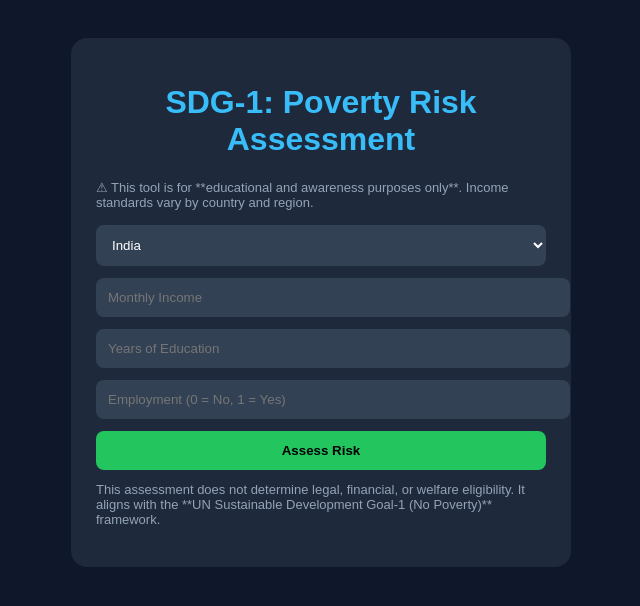
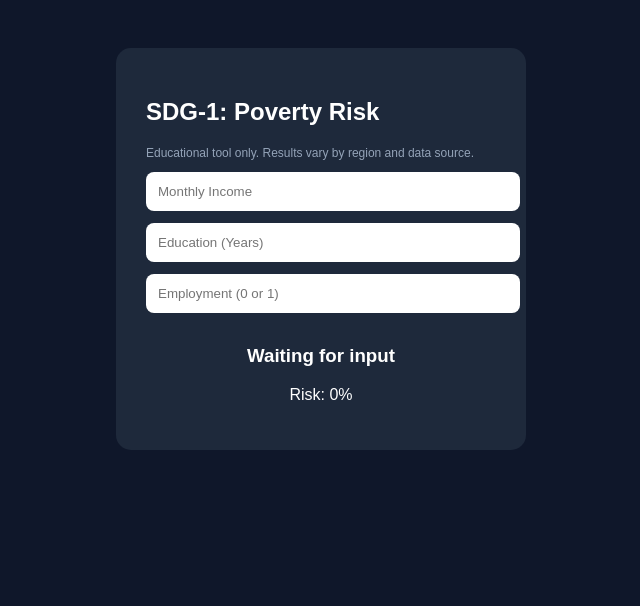
Before and after one commit to Github-of-dp/SDG_Poverty_App, a Flask app: page / in a window 1280 px wide. Shown: the top 606 px of the page, without its empty margins (319-959 px from the left). Run offline with Flask 3, Linux system fonts and the light colour scheme.

Commit message:
Update index.html

```diff
--- a/templates/index.html
+++ b/templates/index.html
@@ -2,130 +2,66 @@
 <html lang="en">
 <head>
 <meta charset="UTF-8">
-<title>SDG-1 Poverty Risk Assessment</title>
+<title>SDG-1 Poverty Risk Predictor</title>
 <meta name="viewport" content="width=device-width, initial-scale=1.0">
-
 <style>
 body {
     font-family: Arial, sans-serif;
     background: #0f172a;
-    color: #fff;
+    color: white;
     display: flex;
     justify-content: center;
-    padding: 30px;
-}
-.container {
-    max-width: 500px;
-    width: 100%;
 }
 .card {
+    margin-top: 40px;
     background: #1e293b;
-    padding: 25px;
-    border-radius: 16px;
+    padding: 30px;
+    border-radius: 15px;
+    width: 350px;
 }
-h1 { color: #38bdf8; text-align: center; }
-.warning, .disclaimer {
-    font-size: 13px;
-    color: #94a3b8;
-    margin-bottom: 15px;
-}
-input, select, button {
+input {
     width: 100%;
     padding: 12px;
     margin-bottom: 12px;
     border-radius: 8px;
     border: none;
 }
-input, select { background: #334155; color: #fff; }
-button {
-    background: #22c55e;
-    font-weight: bold;
-    cursor: pointer;
-}
 .result {
     margin-top: 20px;
-    background: #334155;
-    padding: 15px;
-    border-radius: 12px;
+    text-align: center;
 }
-.bar {
-    height: 14px;
-    background: #0f172a;
-    border-radius: 7px;
-    overflow: hidden;
-    margin: 10px 0;
-}
-.fill {
-    height: 100%;
-    width: 0%;
-    background: linear-gradient(to right, #22c55e, #facc15, #ef4444);
-    transition: width 0.8s;
-}
-ul { padding-left: 18px; }
 </style>
 </head>
 
 <body>
-<div class="container">
 <div class="card">
+    <h2>SDG-1: Poverty Risk</h2>
 
-<h1>SDG-1: Poverty Risk Assessment</h1>
+    <p style="font-size:12px;color:#94a3b8">
+        Educational tool only. Results vary by region and data source.
+    </p>
 
-<div class="warning">
-⚠ This tool is for **educational and awareness purposes only**.
-Income standards vary by country and region.
-</div>
+    <input id="income" type="number" placeholder="Monthly Income">
+    <input id="education" type="number" placeholder="Education (Years)">
+    <input id="employment" type="number" placeholder="Employment (0 or 1)">
 
-<select id="country">
-    <option>India</option>
-    <option>USA</option>
-    <option>UK</option>
-    <option>UAE</option>
-</select>
-
-<input type="number" id="income" placeholder="Monthly Income">
-<input type="number" id="education" placeholder="Years of Education">
-<input type="number" id="employment" placeholder="Employment (0 = No, 1 = Yes)">
-
-<button onclick="predict()">Assess Risk</button>
-
-<div class="result" id="result" style="display:none;">
-    <h3 id="riskText"></h3>
-    <div class="bar"><div class="fill" id="barFill"></div></div>
-    <p id="comparison"></p>
-    <p id="povertyLine"></p>
-
-    <h4>Suggested Interventions</h4>
-    <ul id="suggestions"></ul>
-</div>
-
-<div class="disclaimer">
-This assessment does not determine legal, financial, or welfare eligibility.
-It aligns with the **UN Sustainable Development Goal-1 (No Poverty)** framework.
-</div>
-
-</div>
+    <div class="result">
+        <h3 id="status">Waiting for input</h3>
+        <p id="probability">Risk: 0%</p>
+    </div>
 </div>
 
 <script>
-const pointer = document.getElementById("pointer");
-const statusText = document.getElementById("status");
-const probabilityText = document.getElementById("probability");
+async function predict() {
+    const income = document.getElementById("income").value;
+    const education = document.getElementById("education").value;
+    const employment = document.getElementById("employment").value;
 
-const inputs = ["income", "education", "employment"].map(
-    id => document.getElementById(id)
-);
-
-async function predictRisk() {
-    const income = parseFloat(document.getElementById("income").value);
-    const education = parseFloat(document.getElementById("education").value);
-    const employment = parseInt(document.getElementById("employment").value);
-
-    if (isNaN(income) || isNaN(education) || isNaN(employment)) return;
+    if (!income || !education || !employment) return;
 
     const response = await fetch("/predict", {
         method: "POST",
-        headers: { "Content-Type": "application/json" },
+        headers: {"Content-Type": "application/json"},
         body: JSON.stringify({
             income: income,
             education: education,
@@ -133,17 +69,23 @@ async function predictRisk() {
         })
     });
 
-    const result = await response.json();
+    const data = await response.json();
 
-    const risk = result.probability;
+    if (data.error) {
+        alert(data.error);
+        return;
+    }
 
-    pointer.style.transform = `rotate(${risk * 1.8}deg)`;
-    probabilityText.textContent = `Risk Probability: ${risk}%`;
-    statusText.textContent =
-        result.poverty_risk === 1 ? "High Poverty Risk" : "Low Poverty Risk";
+    document.getElementById("probability").innerText =
+        "Risk: " + data.probability + "%";
+
+    document.getElementById("status").innerText =
+        data.poverty_risk === 1 ? "High Poverty Risk" : "Low Poverty Risk";
 }
 
-inputs.forEach(input => input.addEventListener("input", predictRisk));
+document.querySelectorAll("input").forEach(
+    input => input.addEventListener("input", predict)
+);
 </script>
 
 </body>
```
